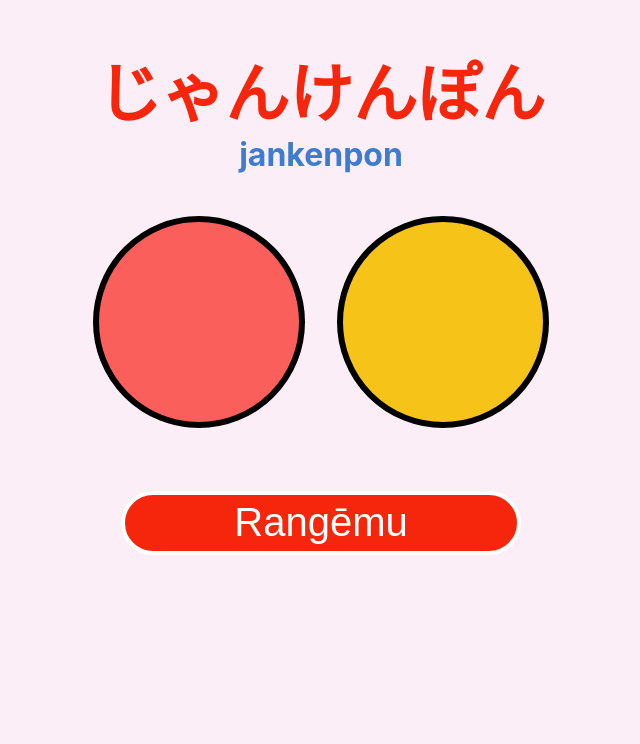
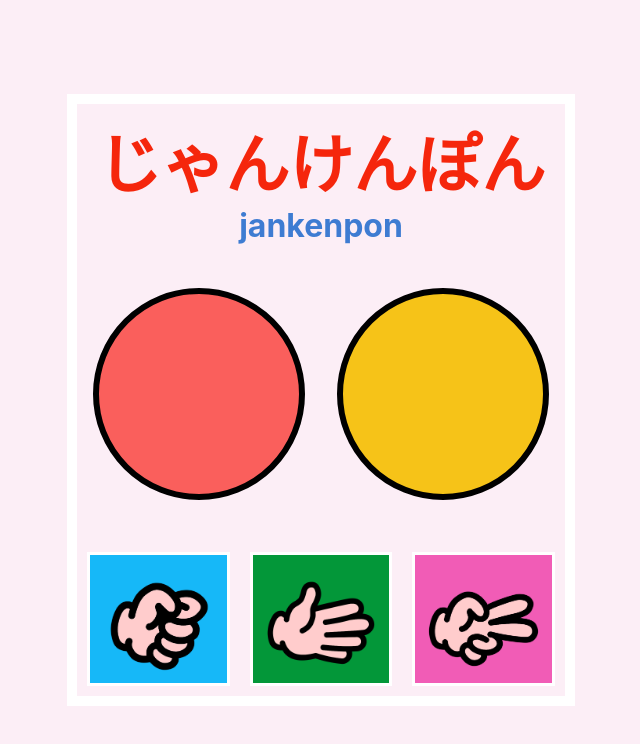
Before and after one commit to TommStark/Jankenpon-React-, a React (Create React App) app: page / in a window 1280 px wide. Shown: the top 744 px of the page, without its empty margins (319-959 px from the left). Built offline with nearby package versions, Linux system fonts and the light colour scheme.

Commit message:
add buttons

```diff
--- a/src/App.css
+++ b/src/App.css
@@ -1,14 +1,26 @@
 body{
-  background-color: #FCEEF6
+  background-color: #FCEEF6;
 }
-.App {
+
+.wrapper{
   display: flex;
   align-items: center;
   justify-content: center;
   flex-direction: column;
+  height: 100vh;
+}
+.App {
+  /* max-width: 100%; */
+  max-width: 600px;
+  text-align: center;
+  border: solid white 10px;
+  /* padding-top: 5px; */
+  /* padding-bottom: 40px; */
+  /* padding-left: 20px;
+  padding-right: 20px; */
 }
 
-button{
+.randomButton{
   width: 25rem;
   height: 4rem;
   border: 4px solid white;
@@ -23,11 +35,11 @@ button{
   color:white
 }
 
-button:hover{
+.randomButton:hover{
   background-color: rgb(245, 73, 50);
   transition: all 200ms ease-out;
 }
-button:disabled{
+.randomButton:disabled{
   transition: all 200ms ease-out;
   background-color: rgb(167, 143, 139);
   color: rgb(100, 87, 85);
@@ -60,7 +72,8 @@ button:disabled{
 
 h1{
   font-size: 4em;
-  margin-bottom:0px
+  margin-bottom:0px;
+  margin-top: 10px
 }
 h2{
   font-size: 2em;
@@ -71,3 +84,7 @@ p{
   font-size: 2em;
   color:#FA5F5C;
 }
+
+.selectorBox{
+  display: flex;
+}
--- a/src/App.js
+++ b/src/App.js
@@ -15,17 +15,38 @@ const PlayerCard = ({ color, symbol }) => {
   )
 }
 
+const PlayerButton = ({ color, symbol, onselect }) => {
+  const style = {
+    border: `white solid 3px`,
+    padding: 0,
+    height: '10em',
+    flex: 1,
+    backgroundImage: `url(../img/${symbol}.png)`,
+    backgroundSize: 'cover',
+    backgroundColor: color,
+    margin: '10px'
+    // transform: 'rotateZ(90deg)',
+  }
+  return (
+    <button style={style} onClick={onselect}></button>
+  )
+}
+
+// onClick={() => { console.log(symbol) }}
+
 class App extends Component {
 
   constructor(props) {
     super(props)
     this.symbols = ['rock', 'paper', 'scissors']
+    this.colors = ['#16B8F8', '#039739', '#F15CB6']
     this.state = {
       disabled: false,
       playerRed: " ",
       playerYellow: " ",
       winner: ""
     }
+    this.runGame = this.runGame.bind(this);
   }
 
   decideWinner = () => {
@@ -42,32 +63,34 @@ class App extends Component {
     }
   }
 
-  runGame = () => {
+  runGame(symbol) {
     this.setState({
-      disabled: true
+      disabled: true,
+      playerRed:symbol
     })
     let counter = 0;
     let myinterval = setInterval(() => {
       counter++
       this.setState({
-        playerRed: this.symbols[Math.floor(Math.random() * this.symbols.length)],
+        // playerRed: this.symbols[Math.floor(Math.random() * this.symbols.length)],
         playerYellow: this.symbols[Math.floor(Math.random() * this.symbols.length)],
         winner: ""
       })
-      if (counter > 35) {
+      if (counter > 25) {
         clearInterval(myinterval)
         this.setState({
           winner: this.decideWinner(),
           disabled: false
         })
       }
-    }, 120)
+    }, 100)
   }
 
   render() {
     const title = "じゃんけんぽん";
     const subtitle = "jankenpon"
     return (
+      <div className='wrapper'>
         <div className="App" >
           <h1 style={{ color: '#F5260C' }}>{title}</h1>
           <h2>{subtitle}</h2>
@@ -82,9 +105,24 @@ class App extends Component {
             />
           </div>
           <h2>{this.state.winner}</h2>
-        <button onClick={this.runGame} disabled={this.state.disabled}>
+          {/* <button className='randomButton' onClick={this.runGame} disabled={this.state.disabled}>
             Rangēmu
-        </button>
+          </button> */}
+          <div className='selectorBox'>
+            {
+              this.symbols.length !== 0 && this.symbols.map((item, i) => {
+                return (
+                  <PlayerButton
+                    onselect={()=>{this.runGame(item)}}
+                    color={this.colors[i]}
+                    key={item}
+                    symbol={item}
+                  />
+                )
+              })
+            }
+          </div>
+        </div>
       </div>
     );
   }
```
Lines whose indentation alone changed are shown as unchanged.
